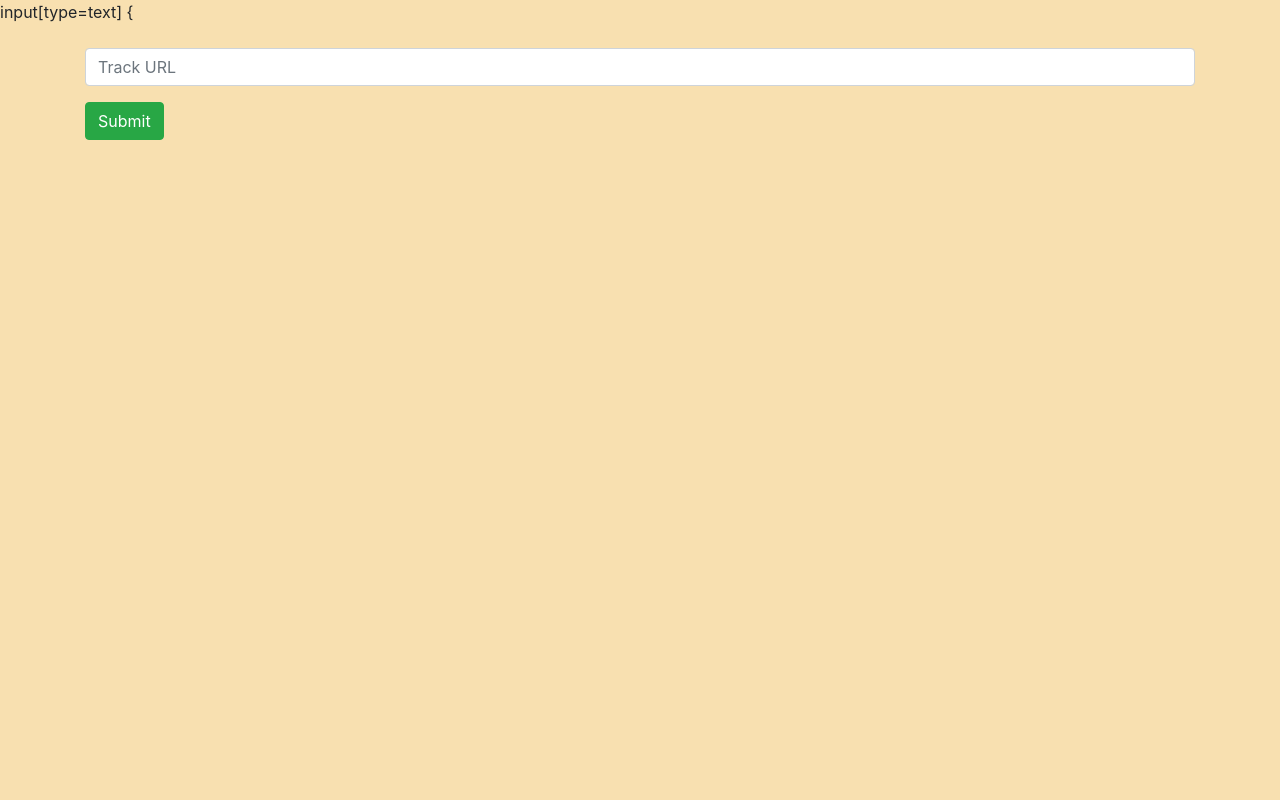
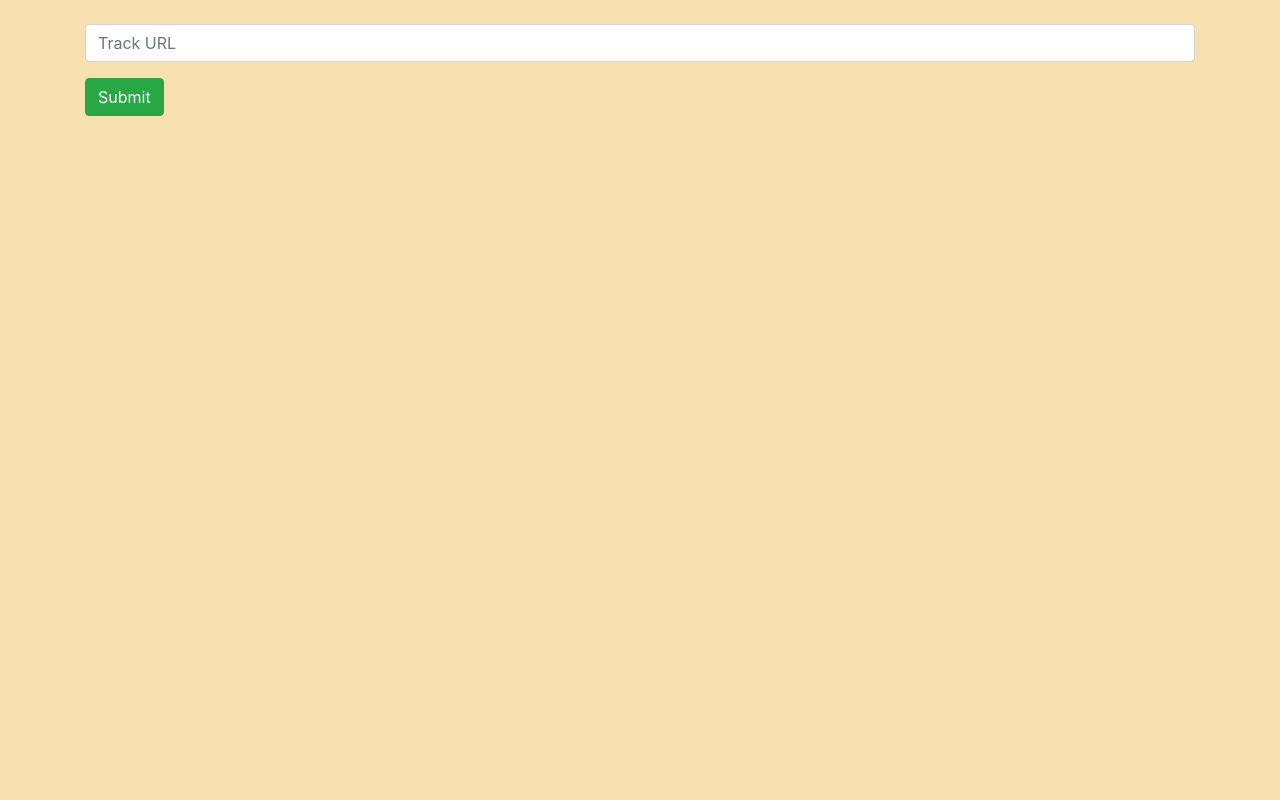
Before and after one commit to mikeforbes5/web_app, a Flask app: page /URL-Submit in a window 1280 px wide. Run offline with Flask 2, Linux system fonts and the light colour scheme; some libraries are stand-ins or nearby versions.

Commit message:
Update hello.html

```diff
--- a/templates/hello.html
+++ b/templates/hello.html
@@ -13,7 +13,7 @@
 <title>SC Extract</title>
 </head>
   <body style="background-color:#f8e0b0;">
-    input[type=text] {
+
        <meta name="viewport" content="width=device-width, initial-scale=1.0">
 <div class="container">
 <!-- <h2>SC Song Extraction</h2> -->
```
